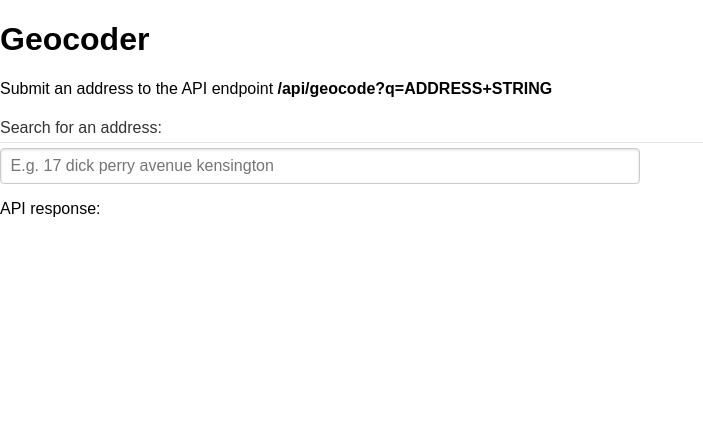
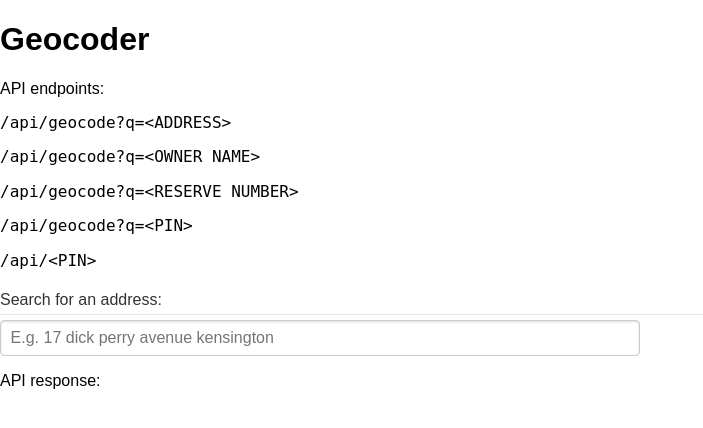
Before and after one commit to dbca-wa/caddy, a Django app: template caddy/templates/index.html in a window 1280 px wide. Shown: the top 428 px of the page, without its empty margins (0-703 px from the left). Run offline with Django 3.2, Linux system fonts and the light colour scheme; the template is opened without the code that fills it, so the values that code supplies are empty; parts of the project's set-up code (start-up, migrations or seed data) failed here and were passed over; some libraries are stand-ins or nearby versions.

Commit message:
Update geocoder index template with API endpoint examples.

```diff
--- a/caddy/templates/index.html
+++ b/caddy/templates/index.html
@@ -21,7 +21,12 @@
         Please <a href="http://browsehappy.com/">upgrade your browser</a> to improve your experience.</p>
         <![endif]-->
         <h1>Geocoder</h1>
-        <p>Submit an address to the API endpoint <strong>/api/geocode?q=ADDRESS+STRING</strong></p>
+        <p>API endpoints:</p>
+        <pre>/api/geocode?q=&lt;ADDRESS&gt;</pre>
+        <pre>/api/geocode?q=&lt;OWNER NAME&gt;</pre>
+        <pre>/api/geocode?q=&lt;RESERVE NUMBER&gt;</pre>
+        <pre>/api/geocode?q=&lt;PIN&gt;</pre>
+        <pre>/api/&lt;PIN&gt;</pre>
         <form id="address-search-form" class="pure-form">
             <legend>Search for an address:</legend>
             <input id="address" type="text" class="pure-input-1-2" placeholder="E.g. 17 dick perry avenue kensington">
```
